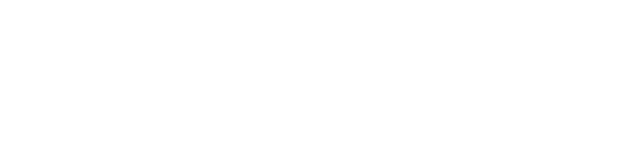
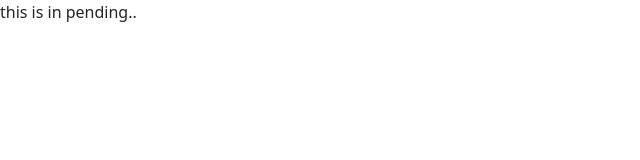
Before and after one commit to prashanthkrskp/expence-tracker, a plain HTML site: page index.html in a window 1280 px wide. Shown: the whole page, without its empty margins (0-640 px from the left). Drawn offline with nearby package versions, Linux system fonts and the light colour scheme.

Commit message:
adding files

```diff
--- a/index.html
+++ b/index.html
@@ -8,6 +8,7 @@
     <title>Expence-tracker</title>
 </head>
 <body>
+    this is in pending..
     <script src="vendor/bootstrap/js/bootstrap.js"></script>
 </body>
 </html>
```
